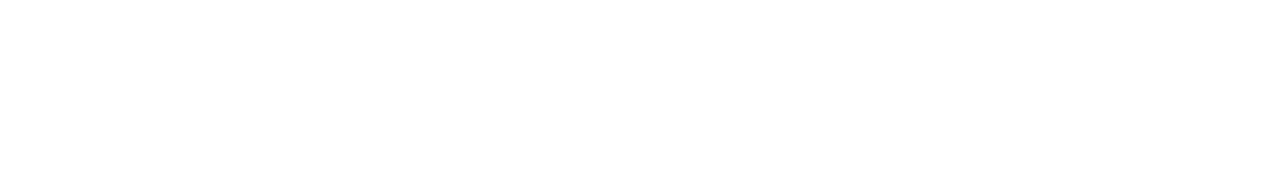
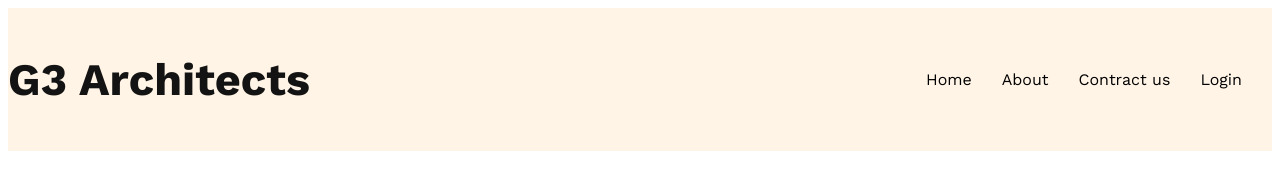
Before and after one commit to tutonroy1807/G3-Architecture_Website, a plain HTML site: page index.html in a window 1280 px wide. Drawn offline with nearby package versions, Linux system fonts and the light colour scheme.

Commit message:
nav bar task has complete

```diff
--- /dev/null
+++ b/Styles/arctitect.css
@@ -0,0 +1,42 @@
+/* Work Sans font from to google */
+
+@import url('https://fonts.googleapis.com/css2?family=Lato:ital,wght@1,700&family=Open+Sans:ital,wght@0,600;0,700;0,800;1,500;1,700;1,800&family=Poppins:wght@100;500&family=Work+Sans:wght@400;600;700;800&display=swap');
+
+/* Shared Styles */
+* {
+    font-family: 'Lato', sans-serif;
+    font-family: 'Open Sans', sans-serif;
+    font-family: 'Poppins', sans-serif;
+    font-family: 'Work Sans', sans-serif;
+}
+
+
+/* Header Section Styles */
+
+header {
+    /* background-color: antiquewhite; */
+    background: rgba(255, 144, 14, 0.10);
+}
+
+nav {
+    display: flex;
+    justify-content: space-between;
+}
+
+nav>ul {
+    display: flex;
+    align-items: center;
+    /* margin-right: 30px; */
+}
+
+li {
+    list-style: none;
+    margin-right: 30px;
+    /* align-items: center; */
+}
+
+.nav_title {
+    color: #131313;
+    font-size: 45px;
+    /* align-items: center; */
+}
--- a/index.html
+++ b/index.html
@@ -5,11 +5,22 @@
     <meta charset="UTF-8">
     <meta name="viewport" content="width=device-width, initial-scale=1.0">
     <title>G3-Architect-Website</title>
+    <link rel="stylesheet" href="Styles/arctitect.css">
 </head>
 
 <body>
 
-    <header></header>
+    <header>
+        <nav>
+            <h3 class="nav_title">G3 Architects</h3>
+            <ul>
+                <li><a href=""></a>Home</li>
+                <li><a href=""></a>About</li>
+                <li><a href=""></a>Contract us</li>
+                <li><a href=""></a>Login</li>
+            </ul>
+        </nav>
+    </header>
     <main></main>
     <footer></footer>
 
```
